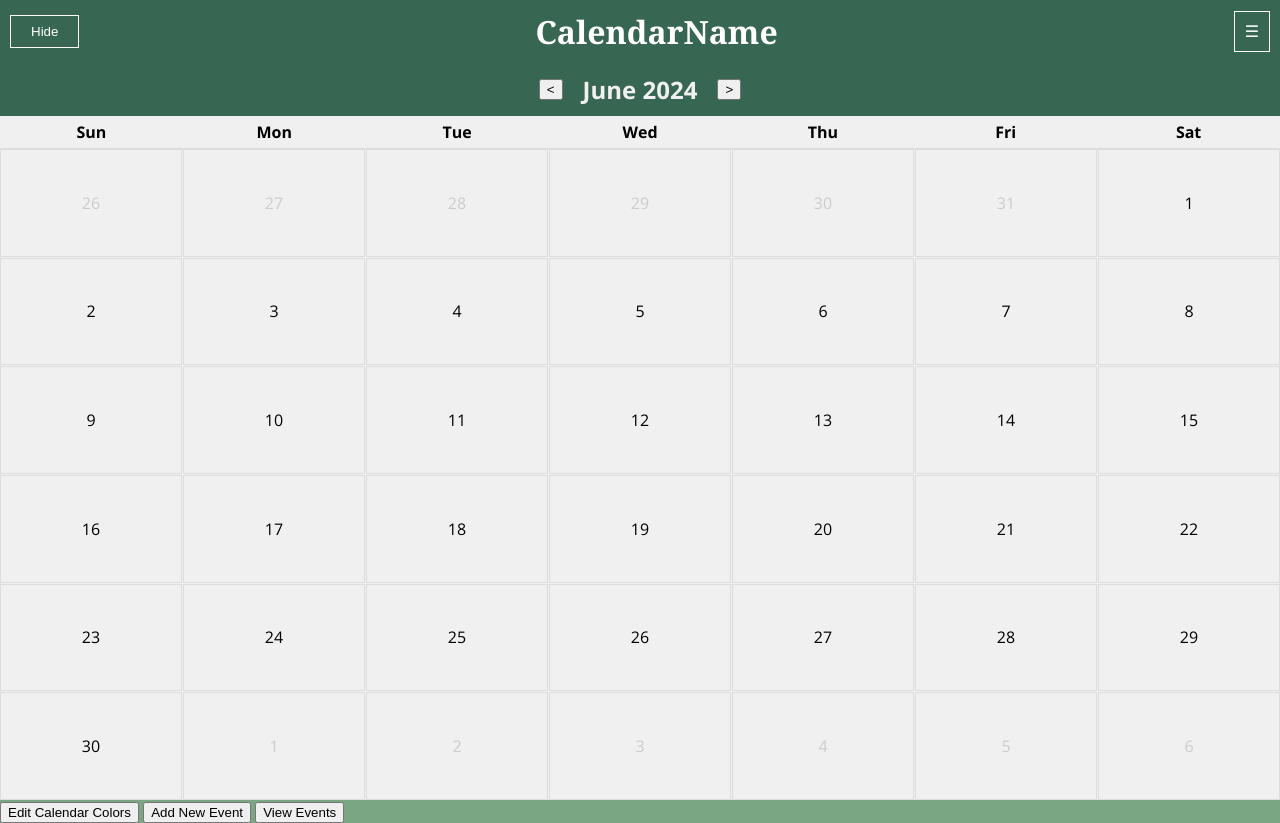
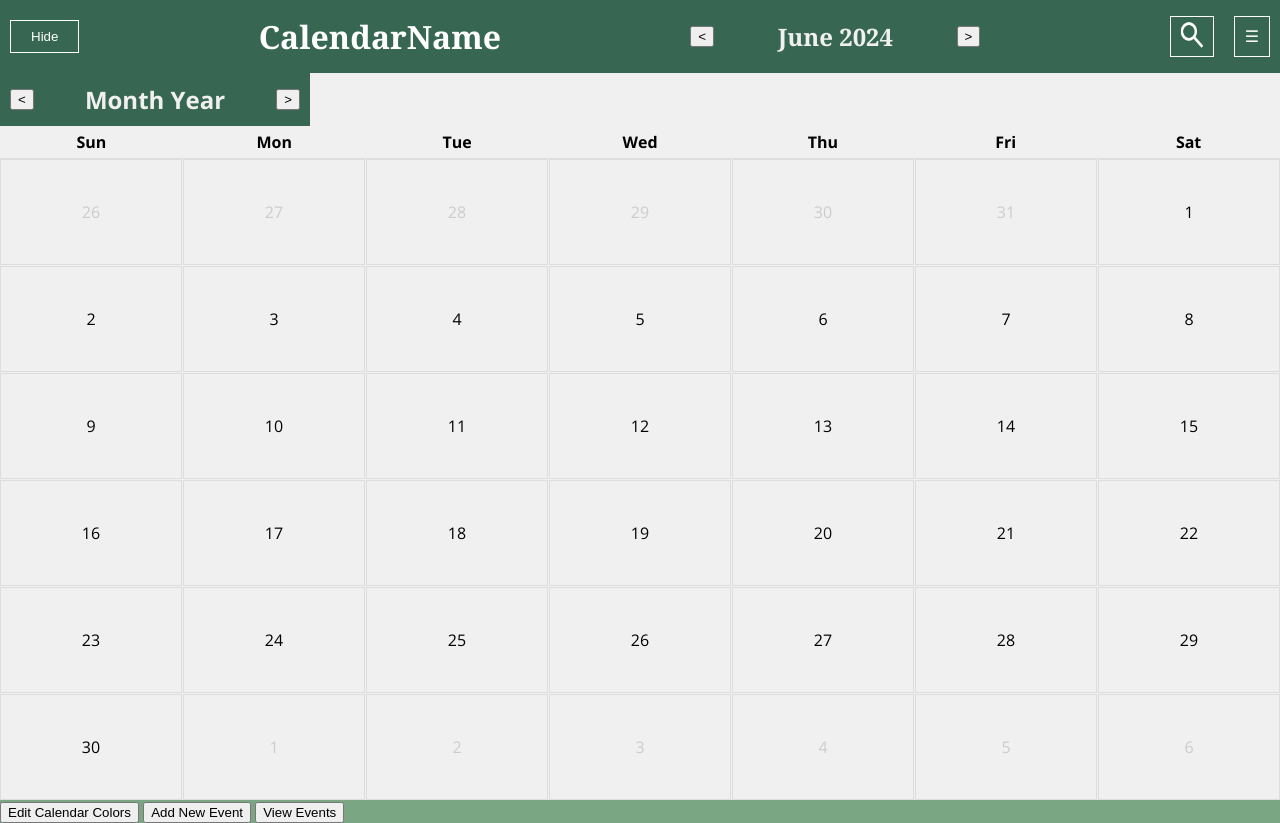
Before and after one commit to jacers/CalendarApplication, a plain HTML site: page Pages/CalendarPage.html in a window 1280 px wide. Drawn offline with nearby package versions, Linux system fonts and the light colour scheme.

Commit message:
Added search button, new image folder

```diff
--- a/Pages/CalendarPage.html
+++ b/Pages/CalendarPage.html
@@ -18,14 +18,24 @@
         <header class = "calendarHeader">
             <button class="labelHideShow">Hide</button>
             <h1>CalendarName</h1>
-            <!-- Burger icon -->
-            <div class = "dropdown">
-                <button class = "dropButton">&#9776</button>
-                <div class = "dropdownContent">
-                    <a href = "HomePage.html">Home</a>
-                    <a href = "LoginPage.html">Login</a>
+            <div class = "monthNavigation">
+                <button id = "prevButton">&lt;</button> <!-- Can be &lt; -->
+                <h2 id = "monthYearDisplay">Month Year</h2>
+                <button id = "nextButton">&gt;</button> <!-- Can be $gt; -->
+            </div>
+            <div class="userFunctions">
+                <button class="searchBtn">
+                    <img src="../Images/whiteMagGlass.png" alt="Magnifying Glass">
+                </button>
+                <div class = "dropdown">
+                    <button class = "dropButton">&#9776</button>
+                    <div class = "dropdownContent">
+                        <a href = "HomePage.html">Home</a>
+                        <a href = "LoginPage.html">Login</a>
+                    </div>
                 </div>
             </div>
+
         </header>
         <div class = "calendar">
             <!-- Displays current month  and allows navigation between months -->
--- a/Styles/CalendarStyles.css
+++ b/Styles/CalendarStyles.css
@@ -37,6 +37,11 @@ body, html
     border: 1px solid white;
     padding: 8px 20px;
     cursor: pointer;
+}
+
+.labelHideShow:hover
+{
+    background-color: #3e8e41;
 }
 
 .calendarHeader
@@ -133,8 +138,9 @@ body, html
 
 .monthNavigation
 {
+    width: 290px;
     display: flex;
-    justify-content: center;
+    justify-content: space-between;
     align-items: center;
     padding: 10px;
     background-color: #376753; /* Background color for month navigation */
@@ -366,6 +372,15 @@ emoji-picker {
     display: inline-block;
 }
 
+.userFunctions
+{
+    /* Solution to keeping drop button functionality
+    and the search button correctly formated */
+    display: flex;
+    align-items: center;
+    gap: 20px;
+}
+
 .dropdown .dropButton
 {
     background-color: #376753;
@@ -408,3 +423,21 @@ emoji-picker {
 {
     background-color: #3e8e41;
 }
+
+.userFunctions .searchBtn
+{
+    background-color: #376753;
+    border: 1px solid white;
+    cursor: pointer;
+}
+
+.userFunctions .searchBtn:hover
+{
+    background-color: #3e8e41;
+}
+
+.userFunctions .searchBtn img
+{
+    width: 30px;
+    height: 34px;
+}
```
Also changed, not shown: Images/whiteMagGlass.png (added).
